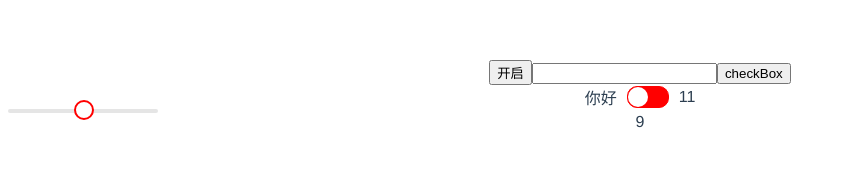
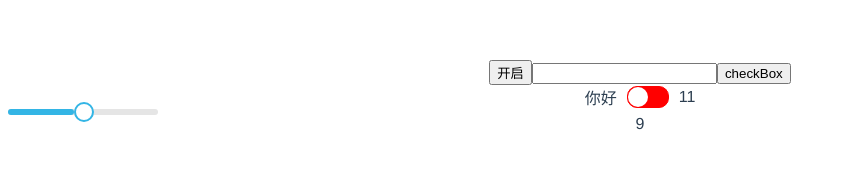
Before and after one commit to hexiang-code/UI, a Vue app: page / in a window 1280 px wide. Shown: the top 190 px of the page, without its empty margins (0-846 px from the left). Built offline with nearby package versions, Linux system fonts and the light colour scheme.

Commit message:
增加滑块点击移动事件

```diff
--- a/packages/slider.vue
+++ b/packages/slider.vue
@@ -1,6 +1,7 @@
 <template>
-  <div class="slider" ref="slider">
-    <div ref="sliderBlock" class="slider-block" v-drag:X="{moveCb: this.moveCb, initX: initOffSet}"></div>
+  <div class="slider" ref="slider" @click.stop="clickSlider($event)">
+    <div class="slider-bar" ref="sliderBar"></div>
+    <div ref="sliderBlock" class="slider-block" @click.stop v-drag:X="{moveCb: this.moveCb, initX: initOffSet}"></div>
   </div>
 </template>
 
@@ -46,6 +47,7 @@ export default {
   mounted () {
     let sliderW = (this.$refs.slider.clientWidth + this.$refs.slider.clientLeft) - (this.$refs.sliderBlock.clientWidth + this.$refs.sliderBlock.clientLeft)
     this.initOffSet = sliderW * ((this.value -this.min) / (this.max - this.min))
+    this.computeOffset(this.initOffSet)
   },
 
   methods: {
@@ -53,6 +55,19 @@ export default {
     moveCb ({x}) {
       let sliderW = (this.$refs.slider.clientWidth + this.$refs.slider.clientLeft) - (this.$refs.sliderBlock.clientWidth + this.$refs.sliderBlock.clientLeft)
       this.percent = Number(new Number((x/sliderW) * (this.max - this.min)).toFixed(this.toFixed))  + this.min
+      this.computeOffset(x)
+    },
+
+    // 点击滑动轨迹
+    clickSlider ($event) {
+      this.initOffSet = $event.offsetX
+      this.computeOffset(this.initOffSet)
+      console.log($event)
+    },
+
+    // 滑块偏移量
+    computeOffset (moveX) {
+      this.$refs.sliderBar.style.width = `${moveX}px`
     }
   }
 }
@@ -62,18 +77,24 @@ export default {
   .slider {
     position: relative;
     width: 150px;
-    height: 4px;
-    border-radius: 2px;
+    height: 6px;
+    border-radius: 3px;
     background-color: #e5e5e5;
 
     .slider-block {
       position: absolute;
-      top: -9px;
+      top: -7px;
       width: 16px;
       height: 16px;
       border-radius: 50%;
-      border: 2px solid red;
+      border: 2px solid #33B5E5;
       background-color: #fff;
+    }
+
+    .slider-bar {
+      height: 6px;
+      border-radius: 3px;
+      background-color: #33B5E5;
     }
   }
 </style>
```
